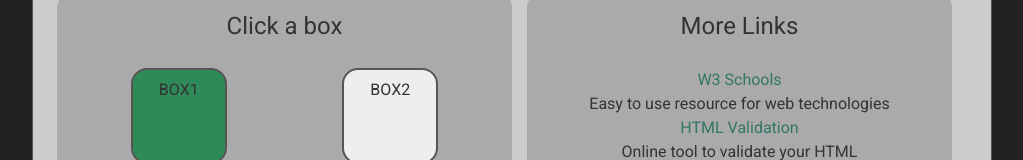
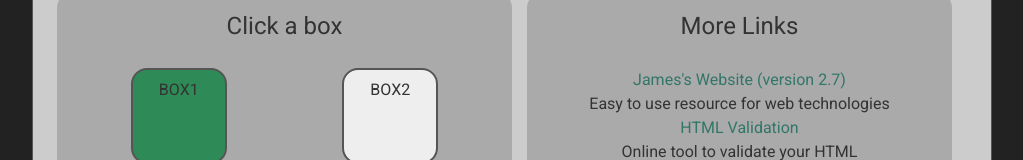
Before and after one commit to pagresham/sick_day, a plain HTML site: page index.html in a window 1280 px wide. Shown: the part 495-655 px from the top of the page, without its empty margins (128-1151 px from the left). Drawn offline with nearby package versions, Linux system fonts and the light colour scheme.

Commit message:
Changed one of the links to a version of a website I'm working on

```diff
--- a/index.html
+++ b/index.html
@@ -112,7 +112,7 @@
 			<div class="col-sm-6">
 				<div class="center" id="links">
 					<h2>More Links</h2>
-					<p><a href="http://www.w3schools.com/">W3 Schools</a></p>
+					<p><a href="http://jamessecor.github.io/nomophobia">James's Website (version 2.7)</a></p>
 					<p>Easy to use resource for web technologies</p>
 					<p><a href="https://validator.w3.org/">HTML Validation</a></p>
 					<p>Online tool to validate your HTML</p>
```
